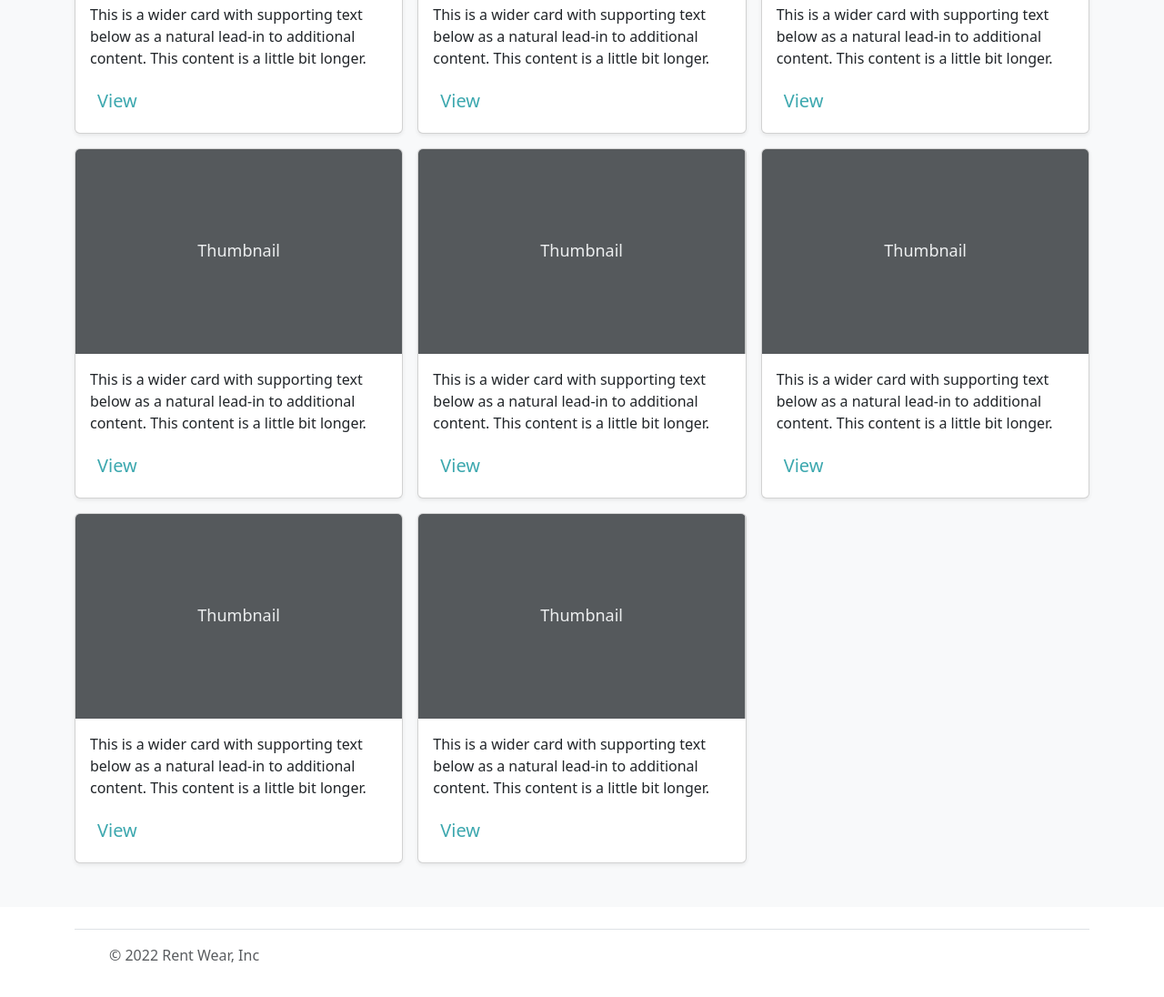
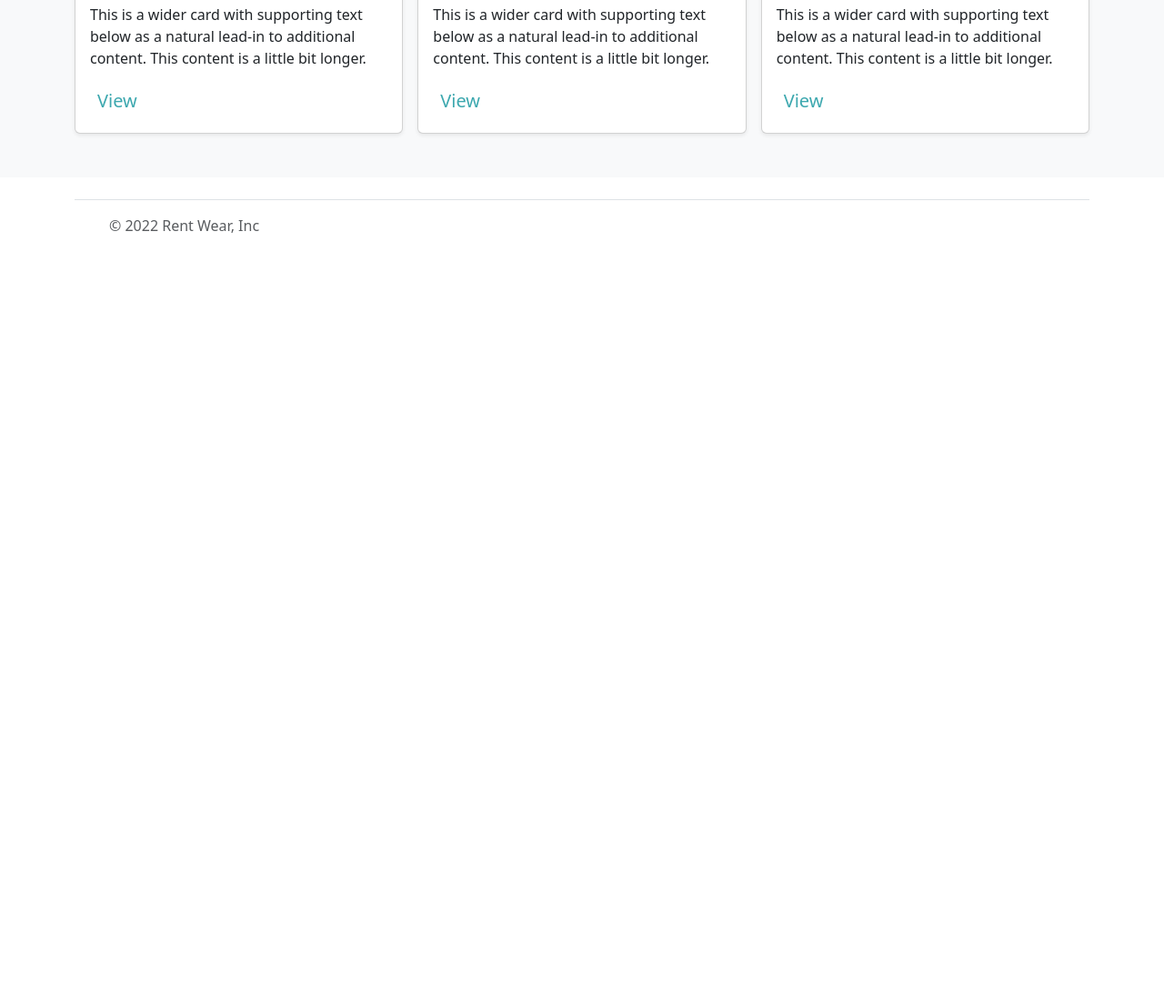
Before and after one commit to KamarynR/RentWear, a plain HTML site: page Shop.html in a window 1280 px wide. Shown: the part 2275-3371 px from the top of the page at 91% size. After the commit the page ends 2575 px from the top, so only its background shows below. Drawn offline with nearby package versions, Linux system fonts and the light colour scheme.

Commit message:
Update Shop.html

```diff
--- a/Shop.html
+++ b/Shop.html
@@ -229,81 +229,8 @@
                   </div>
                 </div>
 
-                <div class="col">
-                  <div class="card shadow-sm">
-                    <svg class="bd-placeholder-img card-img-top" width="100%" height="225" xmlns="http://www.w3.org/2000/svg" role="img" aria-label="Placeholder: Thumbnail" preserveAspectRatio="xMidYMid slice" focusable="false"><title>Placeholder</title><rect width="100%" height="100%" fill="#55595c"/><text x="50%" y="50%" fill="#eceeef" dy=".3em">Thumbnail</text></svg>
 
-                    <div class="card-body">
-                      <p class="card-text">This is a wider card with supporting text below as a natural lead-in to additional content. This content is a little bit longer.</p>
-                      <div class="d-flex justify-content-between align-items-center">
-                        <div class="btn-group">
-                          <button type="button" class="btn btn-sm btn-outline-secondary">View</button>
-                        </div>
-                      </div>
-                    </div>
-                  </div>
-                </div>
-                <div class="col">
-                  <div class="card shadow-sm">
-                    <svg class="bd-placeholder-img card-img-top" width="100%" height="225" xmlns="http://www.w3.org/2000/svg" role="img" aria-label="Placeholder: Thumbnail" preserveAspectRatio="xMidYMid slice" focusable="false"><title>Placeholder</title><rect width="100%" height="100%" fill="#55595c"/><text x="50%" y="50%" fill="#eceeef" dy=".3em">Thumbnail</text></svg>
 
-                    <div class="card-body">
-                      <p class="card-text">This is a wider card with supporting text below as a natural lead-in to additional content. This content is a little bit longer.</p>
-                      <div class="d-flex justify-content-between align-items-center">
-                        <div class="btn-group">
-                          <button type="button" class="btn btn-sm btn-outline-secondary">View</button>
-                        </div>
-                      </div>
-                    </div>
-                  </div>
-                </div>
-                <div class="col">
-                  <div class="card shadow-sm">
-                    <svg class="bd-placeholder-img card-img-top" width="100%" height="225" xmlns="http://www.w3.org/2000/svg" role="img" aria-label="Placeholder: Thumbnail" preserveAspectRatio="xMidYMid slice" focusable="false"><title>Placeholder</title><rect width="100%" height="100%" fill="#55595c"/><text x="50%" y="50%" fill="#eceeef" dy=".3em">Thumbnail</text></svg>
-
-                    <div class="card-body">
-                      <p class="card-text">This is a wider card with supporting text below as a natural lead-in to additional content. This content is a little bit longer.</p>
-                      <div class="d-flex justify-content-between align-items-center">
-                        <div class="btn-group">
-                          <button type="button" class="btn btn-sm btn-outline-secondary">View</button>
-                        </div>
-                      </div>
-                    </div>
-                  </div>
-                </div>
-
-                <div class="col">
-                  <div class="card shadow-sm">
-                    <svg class="bd-placeholder-img card-img-top" width="100%" height="225" xmlns="http://www.w3.org/2000/svg" role="img" aria-label="Placeholder: Thumbnail" preserveAspectRatio="xMidYMid slice" focusable="false"><title>Placeholder</title><rect width="100%" height="100%" fill="#55595c"/><text x="50%" y="50%" fill="#eceeef" dy=".3em">Thumbnail</text></svg>
-
-                    <div class="card-body">
-                      <p class="card-text">This is a wider card with supporting text below as a natural lead-in to additional content. This content is a little bit longer.</p>
-                      <div class="d-flex justify-content-between align-items-center">
-                        <div class="btn-group">
-                          <button type="button" class="btn btn-sm btn-outline-secondary">View</button>
-                        </div>
-                      </div>
-                    </div>
-                  </div>
-                </div>
-                <div class="col">
-                  <div class="card shadow-sm">
-                    <svg class="bd-placeholder-img card-img-top" width="100%" height="225" xmlns="http://www.w3.org/2000/svg" role="img" aria-label="Placeholder: Thumbnail" preserveAspectRatio="xMidYMid slice" focusable="false"><title>Placeholder</title><rect width="100%" height="100%" fill="#55595c"/><text x="50%" y="50%" fill="#eceeef" dy=".3em">Thumbnail</text></svg>
-
-                    <div class="card-body">
-                      <p class="card-text">This is a wider card with supporting text below as a natural lead-in to additional content. This content is a little bit longer.</p>
-                      <div class="d-flex justify-content-between align-items-center">
-                        <div class="btn-group">
-                          <button type="button" class="btn btn-sm btn-outline-secondary">View</button>
-                        </div>
-                      </div>
-                    </div>
-                  </div>
-                </div>
-
-                      </div>
-                    </div>
-                  </div>
 
       </main>
 
```
